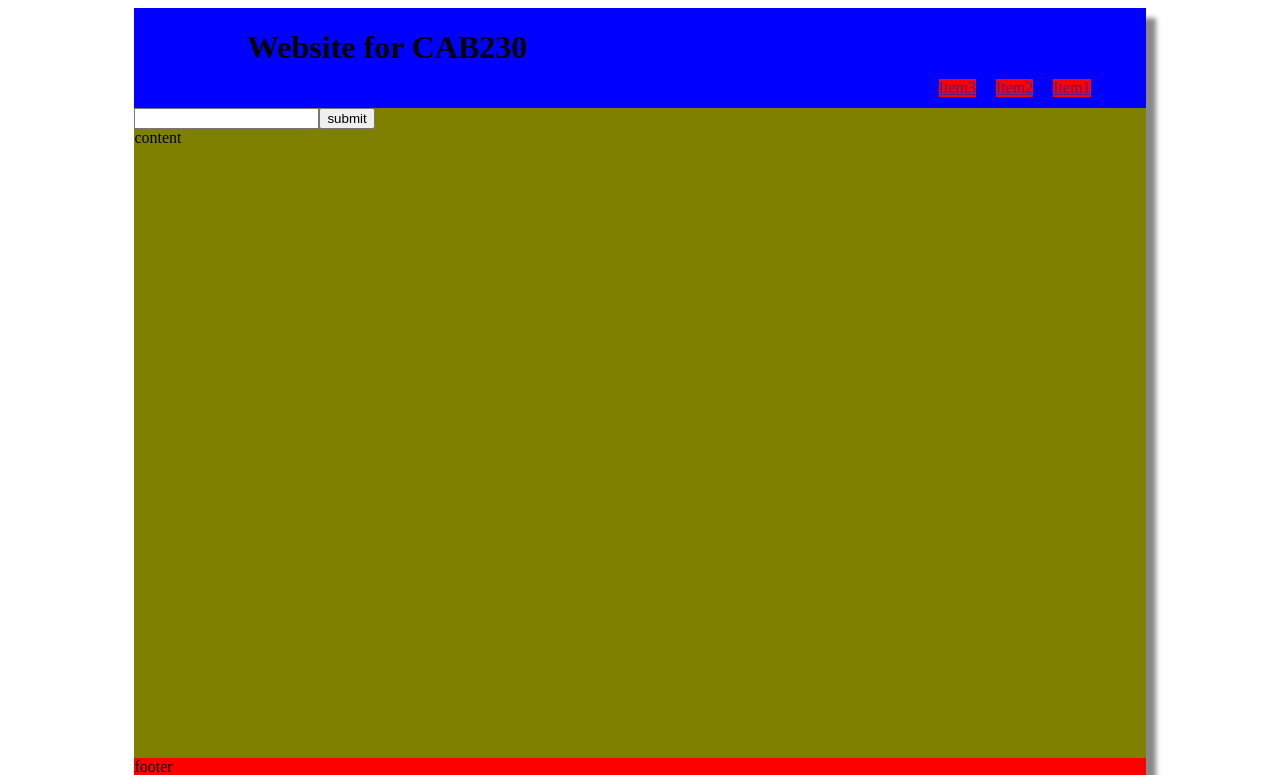
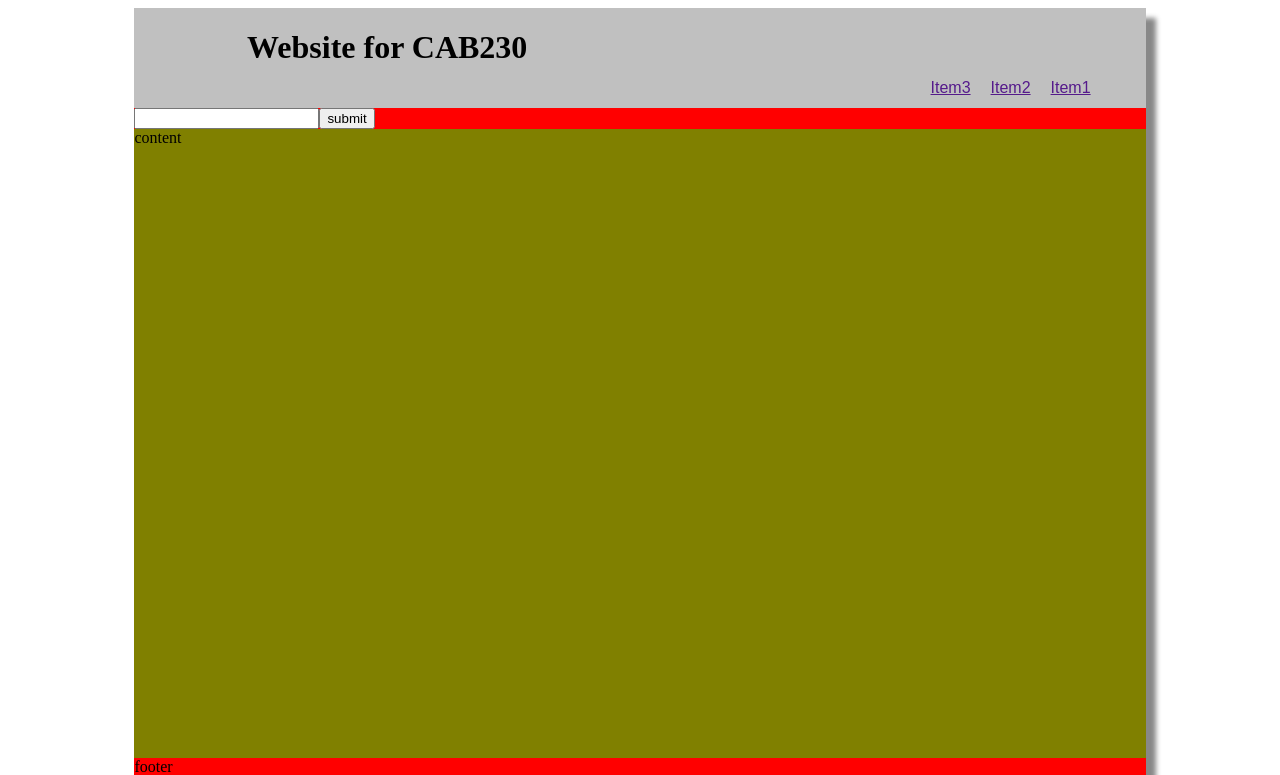
Before and after one commit to mitchellharvey97/CAB230-Assignment, a PHP site: page / in a window 1280 px wide. Shown: the top 775 px of the page. Run offline with PHP 8.4, Linux system fonts and the light colour scheme.

Commit message:
Playing around with searchbar

```diff
--- a/sass_source_code/style.scss
+++ b/sass_source_code/style.scss
@@ -9,7 +9,7 @@ background-color: white;
 	box-shadow: 10px 10px 5px #888888;
 }
 
-$headcolor: blue;
+$headcolor: silver;
 
 #header {
 	background-color: $headcolor;
@@ -39,7 +39,6 @@ $headcolor: blue;
 	margin-top: 10%;
 	margin: 10px;
 	list-style-type:none;
-	background-color:red;
 		}
 	}
 
@@ -52,6 +51,9 @@ $headcolor: blue;
 #content {
 	background-color: olive;
 	height: 650px;
+	#searchbar {
+		background-color: red;
+	}
 }
 
 #footer {
--- a/static_site/css/style.css
+++ b/static_site/css/style.css
@@ -8,7 +8,7 @@ body {
   box-shadow: 10px 10px 5px #888888; }
 
 #header {
-  background-color: blue;
+  background-color: silver;
   height: 100px; }
 
 #titleblock {
@@ -24,17 +24,19 @@ body {
   #menu ul {
     padding: 45px; }
     #menu ul li {
+      font-family: "Arial", Helvetica, sans-serif;
       float: right;
       display: table-cell;
       vertical-align: bottom;
       margin-top: 10%;
       margin: 10px;
-      list-style-type: none;
-      background-color: red; }
+      list-style-type: none; }
 
 #content {
   background-color: olive;
   height: 650px; }
+  #content #searchbar {
+    background-color: red; }
 
 #footer {
   background-color: red; }
```
Also changed, not shown: 1 other file.
